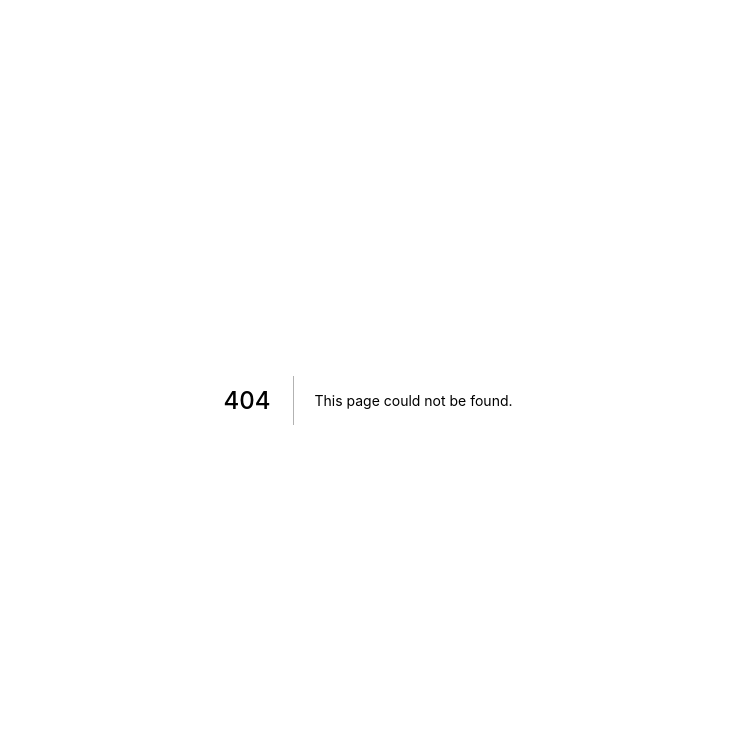
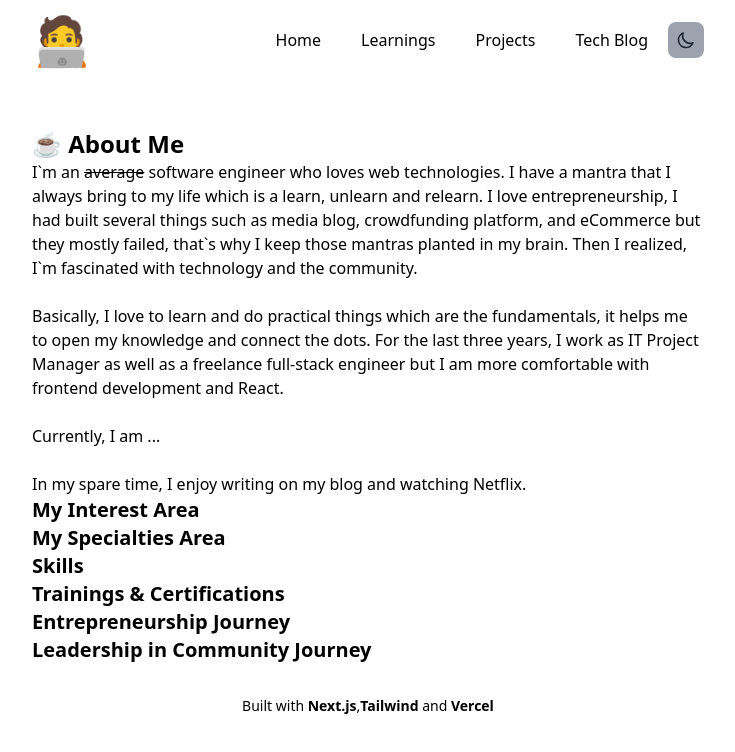
Before and after one commit to huseindra/about.huseindra.com, a Next.js app: page /about in a window 1280 px wide. Before the commit this address had no page. Shown: the top 752 px of the page, without its empty margins (272-1007 px from the left). Built offline with nearby package versions, Linux system fonts and the light colour scheme.

Commit message:
update: about, layout page

```diff
--- /dev/null
+++ b/components/MainLayout.tsx
@@ -0,0 +1,19 @@
+import React from "react"
+
+interface Props {
+    title:string,
+    children?:React.ReactNode
+}
+
+export const MainLayout = (props:Props) => {
+    return(
+        <div className='flex flex-col w-full mx-auto max-w-2xl'>
+          <div className='mt-12'>
+            <h1 className='text-2xl font-bold'>{props.title}</h1>
+          </div>
+          <div className=''>
+            {props.children}
+          </div>
+        </div>
+    )
+}
--- /dev/null
+++ b/pages/about/index.tsx
@@ -0,0 +1,29 @@
+import { Container } from "../../components/Container"
+import { MainLayout } from "../../components/MainLayout"
+
+const About = () => {
+
+    return(
+       <Container>
+        <MainLayout title='☕️ About Me'>
+          I`m an <span className="line-through">average</span> software engineer who loves web technologies. I have a mantra that I always bring to my life which is a learn, unlearn and relearn.
+          I love entrepreneurship, I had built several things such as media blog, crowdfunding platform, and eCommerce but they mostly failed, that`s why I keep those mantras planted in my brain. Then I realized, I`m fascinated with technology and the community.
+          <br/><br/>
+          Basically,  I love to learn and do practical things which are the fundamentals, it helps me to open my knowledge and connect the dots.
+          For the last three years, I work as IT Project Manager as well as a freelance full-stack engineer but I am more comfortable with frontend development and React.
+          <br/><br/>
+          Currently, I am ...
+          <br/><br/>
+          In my spare time, I enjoy writing on my blog and watching Netflix.
+          <h2 className="font-bold text-xl">My Interest Area</h2>
+          <h2 className="font-bold text-xl">My Specialties Area</h2>
+          <h2 className="font-bold text-xl">Skills</h2>
+          <h2 className="font-bold text-xl">Trainings & Certifications</h2>
+          <h2 className="font-bold text-xl">Entrepreneurship Journey</h2>
+          <h2 className="font-bold text-xl">Leadership in Community Journey</h2>
+        </MainLayout>
+      </Container>
+    )
+}
+
+export default About
--- a/pages/index.tsx
+++ b/pages/index.tsx
@@ -1,30 +1,13 @@
 import type { NextPage } from 'next'
 import { useTheme } from 'next-themes'
 import Image from 'next/image'
+import Link from 'next/link'
 import { useRouter } from 'next/router'
 import { Fragment, useEffect, useState } from 'react'
 import { Container } from '../components/Container'
 import NowPlaying from '../components/NowPlaying'
 import { Social } from '../components/Social'
 
-
-const menu = [
-  {
-    id:1,
-    name: 'Home',
-    path:"/"
-  },
-  {
-    id:2,
-    name: 'Learnings',
-    path:"/learnings"
-  },
-  {
-    id:3,
-    name: 'Projects',
-    path:"/projects"
-  },
-]
 
 const Home: NextPage = () => {
 
@@ -33,7 +16,6 @@ const Home: NextPage = () => {
   useEffect(() => setTheme('light'), []);
 
   return (
-    <Fragment>
       <Container>
         <div className='flex flex-col flex-col-reverse md:mt-36	md:flex-row w-full mx-auto max-w-2xl items-center'>
           <div className='mt-12'>
@@ -42,7 +24,9 @@ const Home: NextPage = () => {
               <h1 className='text-xl sm:text-3xl font-bold'>A Software Engineer - Web</h1>
               <p className='text-sm text-justify md:text-left'>Welcome to my documentation space where I share what I`m learning and deliver products including but not limited to web technology, cloud technology and project management.</p>
               <div className='flex my-4'>
-                <a className='p-1 border bg-gray-200 text-black rounded-3xl text-center justify-center w-24	items-center text-xs cursor-pointer'>Readmore</a>
+                <Link href="/about">
+                  <a className='p-1 border bg-gray-200 text-black rounded-3xl text-center justify-center w-24	items-center text-xs cursor-pointer'>Readmore</a>
+                </Link>
               </div>
 
             </div>
@@ -61,9 +45,6 @@ const Home: NextPage = () => {
         </div>
 
       </Container>
-
-
-    </Fragment>
   )
 }
 
--- a/pages/projects.tsx
+++ b/pages/projects.tsx
@@ -1,55 +1,14 @@
 import type { NextPage } from 'next'
-import { useTheme } from 'next-themes'
-import Image from 'next/image'
-import { useRouter } from 'next/router'
-import { Fragment, useEffect, useState } from 'react'
 import { Container } from '../components/Container'
-import NowPlaying from '../components/NowPlaying'
-import { Social } from '../components/Social'
-
-
-const menu = [
-  {
-    id:1,
-    name: 'Home',
-    path:"/"
-  },
-  {
-    id:2,
-    name: 'Learnings',
-    path:"/learnings"
-  },
-  {
-    id:3,
-    name: 'Projects',
-    path:"/projects"
-  },
-]
+import { MainLayout } from '../components/MainLayout'
 
 const Projects: NextPage = () => {
-  const router = useRouter();
-  const classActive = router.pathname;
-  const { theme, setTheme } = useTheme();
-  const [activated, setActivated] = useState(false);
-
-  // to access to the theme
-  useEffect(() => setActivated(true), []);
-
   return (
-    <Fragment>
       <Container>
-        <div className='fflex flex-col w-full mx-auto max-w-2xl'>
-          <div className='mt-12'>
-            <h1 className='text-2xl font-bold'>📂 Projects</h1>
-          </div>
-          <div className=''>
-            Coming Soon !
-          </div>
-        </div>
+        <MainLayout title='📂 Projects'>
+          Coming Soon !
+        </MainLayout>
       </Container>
-
-
-    </Fragment>
   )
 }
 
```
